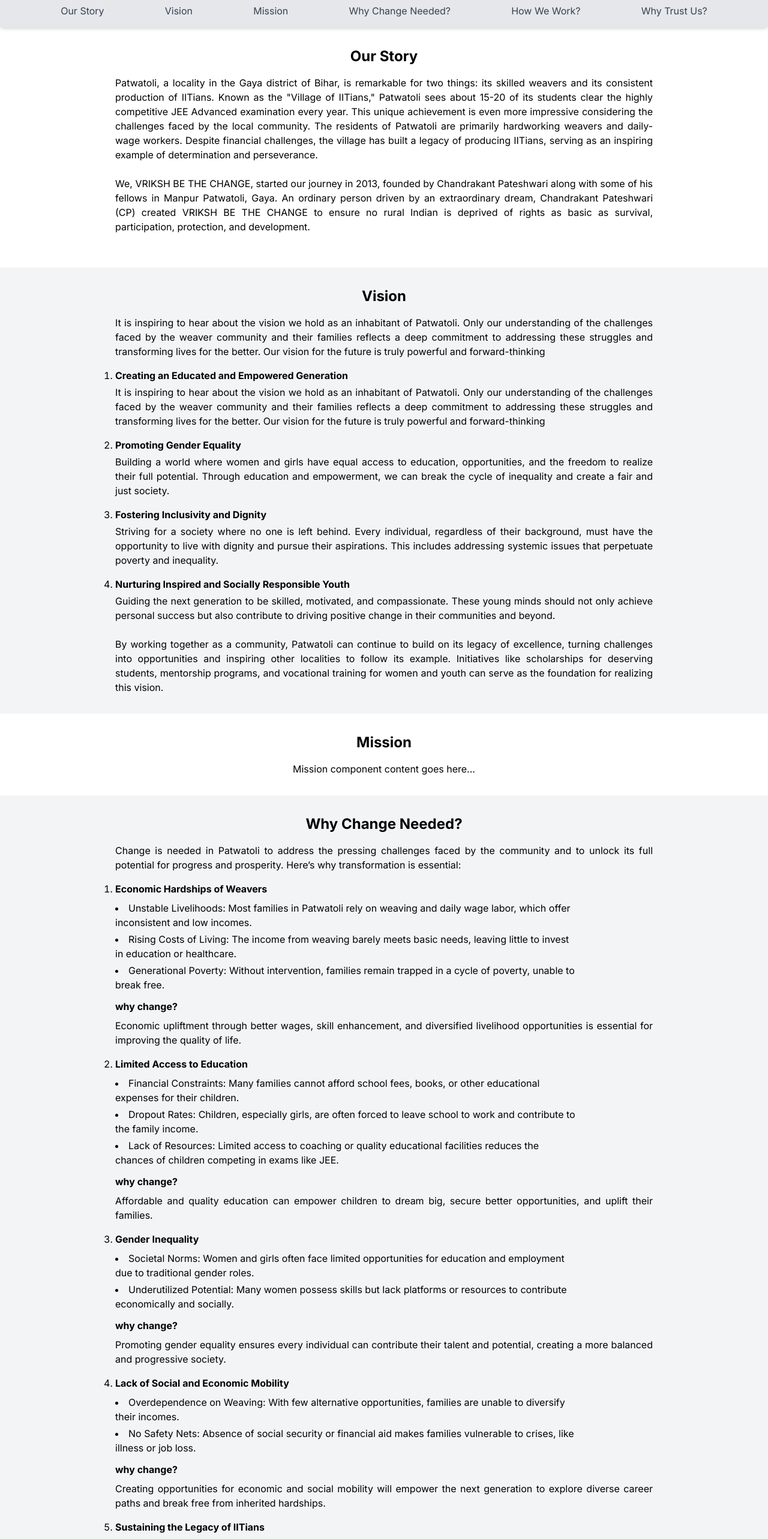
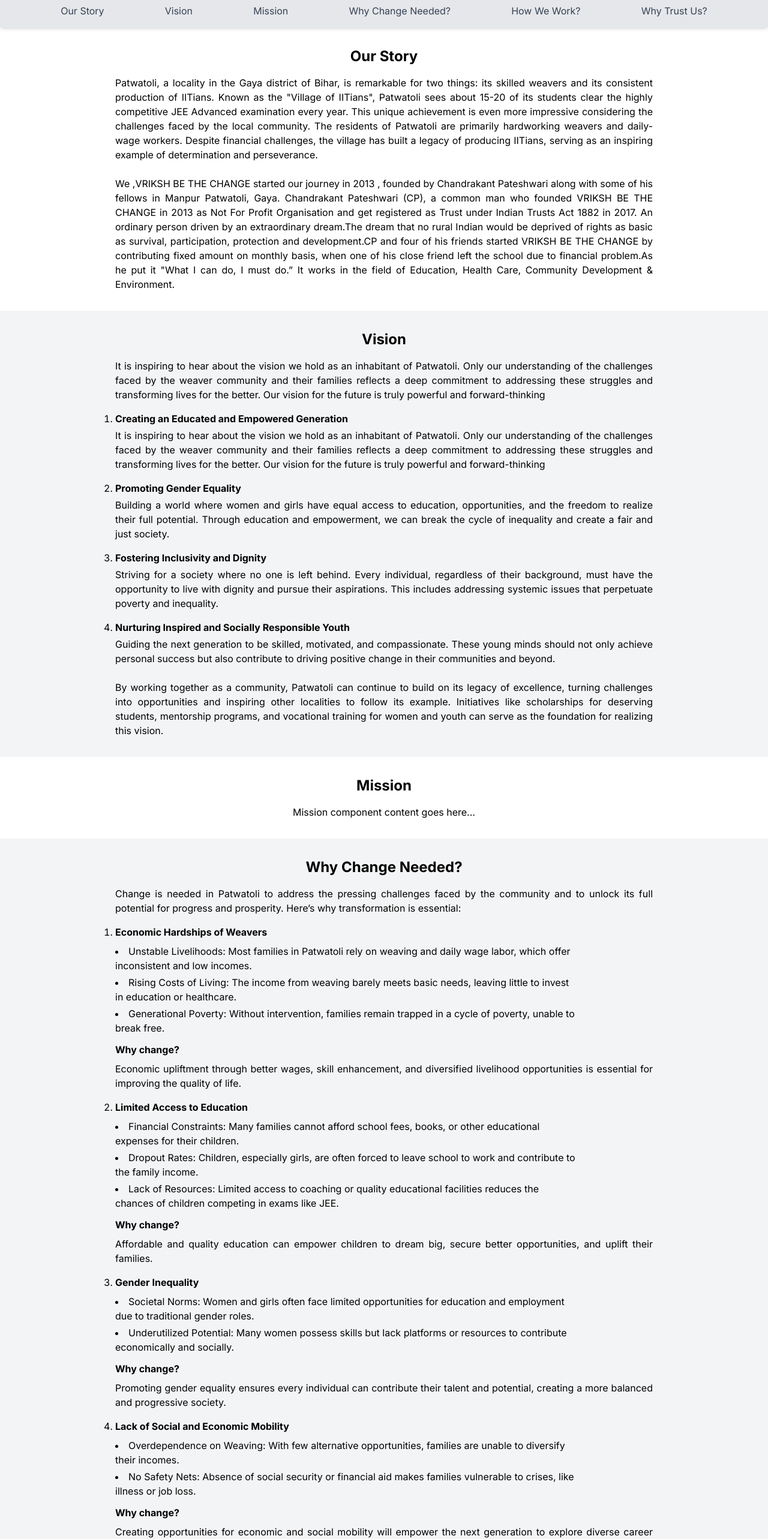
Before and after one commit to InnocentSinner08/vrikshsite, a Next.js app: page /about in a window 1280 px wide. Shown: the part 920-3486 px from the top of the page at 60% size. Built offline with nearby package versions, Linux system fonts and the light colour scheme.

Commit message:
Formatting

```diff
--- a/src/app/about/page.tsx
+++ b/src/app/about/page.tsx
@@ -88,7 +88,7 @@
         <p className="mt-4 max-w-4xl text-justify">
           Patwatoli, a locality in the Gaya district of Bihar, is remarkable for
           two things: its skilled weavers and its consistent production of
-          IITians. Known as the &quot;Village of IITians,&quot; Patwatoli sees
+          IITians. Known as the &quot;Village of IITians&quot;, Patwatoli sees
           about 15-20 of its students clear the highly competitive JEE Advanced
           examination every year. This unique achievement is even more
           impressive considering the challenges faced by the local community.
@@ -98,12 +98,10 @@
           of determination and perseverance.
           <br />
           <br />
-          We, VRIKSH BE THE CHANGE, started our journey in 2013, founded by
-          Chandrakant Pateshwari along with some of his fellows in Manpur
-          Patwatoli, Gaya. An ordinary person driven by an extraordinary dream,
-          Chandrakant Pateshwari (CP) created VRIKSH BE THE CHANGE to ensure no
-          rural Indian is deprived of rights as basic as survival,
-          participation, protection, and development.
+          We ,VRIKSH BE THE CHANGE started our journey in 2013 , founded by Chandrakant Pateshwari along with some of his fellows in Manpur Patwatoli, Gaya.
+
+Chandrakant Pateshwari (CP), a common man who founded VRIKSH BE THE CHANGE in 2013 as Not For Profit Organisation and get registered as Trust under Indian Trusts Act 1882 in 2017. An ordinary person driven by an extraordinary dream.The dream that no rural Indian would be deprived of rights as basic as survival, participation, protection and development.CP and  four of his friends started VRIKSH BE THE CHANGE by contributing fixed amount on monthly basis, when one of his close friend left the school due to financial problem.As he put it "What I can do, I must do.” It works in the field of Education, Health Care, Community Development & Environment.
+
         </p>
       </section>
 
@@ -218,7 +216,7 @@
                 trapped in a cycle of poverty, unable to break free.
               </li>
             </ul>
-            <h3 className="mt-3 mb-2 text-1xl font-bold  ">why change?</h3>
+            <h3 className="mt-3 mb-2 text-1xl font-bold  ">Why change?</h3>
             <p className="mt-1 max-w-4xl text-justify">
               Economic upliftment through better wages, skill enhancement, and
               diversified livelihood opportunities is essential for improving
@@ -244,7 +242,7 @@
                 in exams like JEE.
               </li>
             </ul>
-            <h3 className="mt-3 mb-2 text-1xl font-bold  ">why change?</h3>
+            <h3 className="mt-3 mb-2 text-1xl font-bold  ">Why change?</h3>
             <p className="mt-1 max-w-4xl text-justify">
               Affordable and quality education can empower children to dream
               big, secure better opportunities, and uplift their families.
@@ -264,7 +262,7 @@
                 platforms or resources to contribute economically and socially.
               </li>
             </ul>
-            <h3 className="mt-3 mb-2 text-1xl font-bold  ">why change?</h3>
+            <h3 className="mt-3 mb-2 text-1xl font-bold  ">Why change?</h3>
             <p className="mt-1 max-w-4xl text-justify">
               Promoting gender equality ensures every individual can contribute
               their talent and potential, creating a more balanced and
@@ -285,7 +283,7 @@
                 makes families vulnerable to crises, like illness or job loss.
               </li>
             </ul>
-            <h3 className="mt-3 mb-2 text-1xl font-bold  ">why change?</h3>
+            <h3 className="mt-3 mb-2 text-1xl font-bold  ">Why change?</h3>
             <p className="mt-1 max-w-4xl text-justify">
               Creating opportunities for economic and social mobility will
               empower the next generation to explore diverse career paths and
@@ -307,11 +305,11 @@
                 coaching or lack guidance to excel in competitive exams.
               </li>
             </ul>
-            <h3 className="mt-3 mb-2 text-1xl font-bold  ">why change?</h3>
+            <h3 className="mt-3 mb-2 text-1xl font-bold  ">Why change?</h3>
             <p className="mt-1 max-w-4xl text-justify">
               Investing in education and creating a support system for students
               will ensure the village continues to inspire the nation as a
-              &quot;Village of IITians.&quot;
+              &quot;Village of IITians&quot;.
             </p>
           </li>
           <li className="mt-4 ">
@@ -329,7 +327,7 @@
                 social security.
               </li>
             </ul>
-            <h3 className="mt-3 mb-2 text-1xl font-bold  ">why change?</h3>
+            <h3 className="mt-3 mb-2 text-1xl font-bold  ">Why change?</h3>
             <p className="mt-1 max-w-4xl text-justify">
               A resilient and inclusive society where everyone has equal
               opportunities and access to resources ensures long-term
@@ -368,7 +366,7 @@
           supportive learning environment for all.
           <br />
           To sustain this initiative, we have introduced a program called
-          &quot;One Day One Rupee,&quot; where each student donates one rupee
+          &quot;One Day One Rupee&quot;, where each student donates one rupee
           per day from their pocket money, fostering a sense of responsibility
           and contribution among the learners.Apart from this, many people of
           our society donate us to help the needy ones.This trust is not running
@@ -382,7 +380,7 @@
         className="w-full min-h-[50vh] bg-white p-8 flex flex-col items-center"
       >
         <h2 className="text-2xl font-bold ">Why Trust Us?</h2>
-        <p className="mt-4 text-center max-w-4xl text-justify">
+        <p className="mt-4 max-w-4xl text-justify">
           We have demonstrated an unwavering commitment to provide quality
           education to our students.Our program not only supplies essential
           resources but also manages the coaching center, where online classes,
--- a/src/components/ourpartner.tsx
+++ b/src/components/ourpartner.tsx
@@ -77,7 +77,7 @@
                                 />
                             </div>
                         ) : (
-                            <div className="w-32 h-32 rounded-full bg-gray-300 overflow-hidden border border-[#30BD19]">
+                            <div className="w-32 h-32 rounded-full bg-gray-300 overflow-hidden ">
                                 <img
                                     src={partner.imageUrl}
                                     alt={partner.name}
```
Also changed, not shown: src/app/donate-us/page.tsx (+5 -5 lines), public/images/ourpartner/NeetJee_logo.png.
